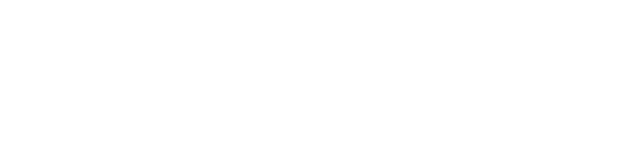
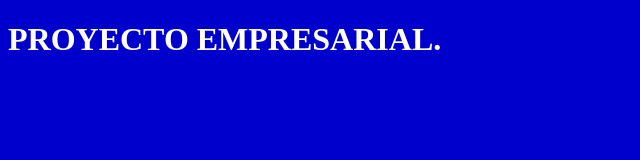
Before and after one commit to juancramsan/CursoGit, a plain HTML site: page index.html in a window 1280 px wide. Shown: the whole page, without its empty margins (0-640 px from the left). Drawn offline with Linux system fonts and the light colour scheme.

Commit message:
color de fondo y párrafo en blanco

```diff
--- /dev/null
+++ b/CSS/estilos.css
@@ -0,0 +1,7 @@
+@charset "utf-8";
+/* CSS Document */
+
+body{
+	background-color:#00C;
+	color:#FFF;
+}
--- /dev/null
+++ b/JS/javascript.js
@@ -0,0 +1 @@
+// JavaScript Document
--- a/index.html
+++ b/index.html
@@ -3,8 +3,12 @@
 <head>
 <meta charset="utf-8">
 <title>Documento sin título</title>
+<link href="css/estilos.css" rel="stylesheet" type="text/css">
+
 </head>
 
 <body>
+<h1>PROYECTO EMPRESARIAL.</h1>
+
 </body>
 </html>
```
